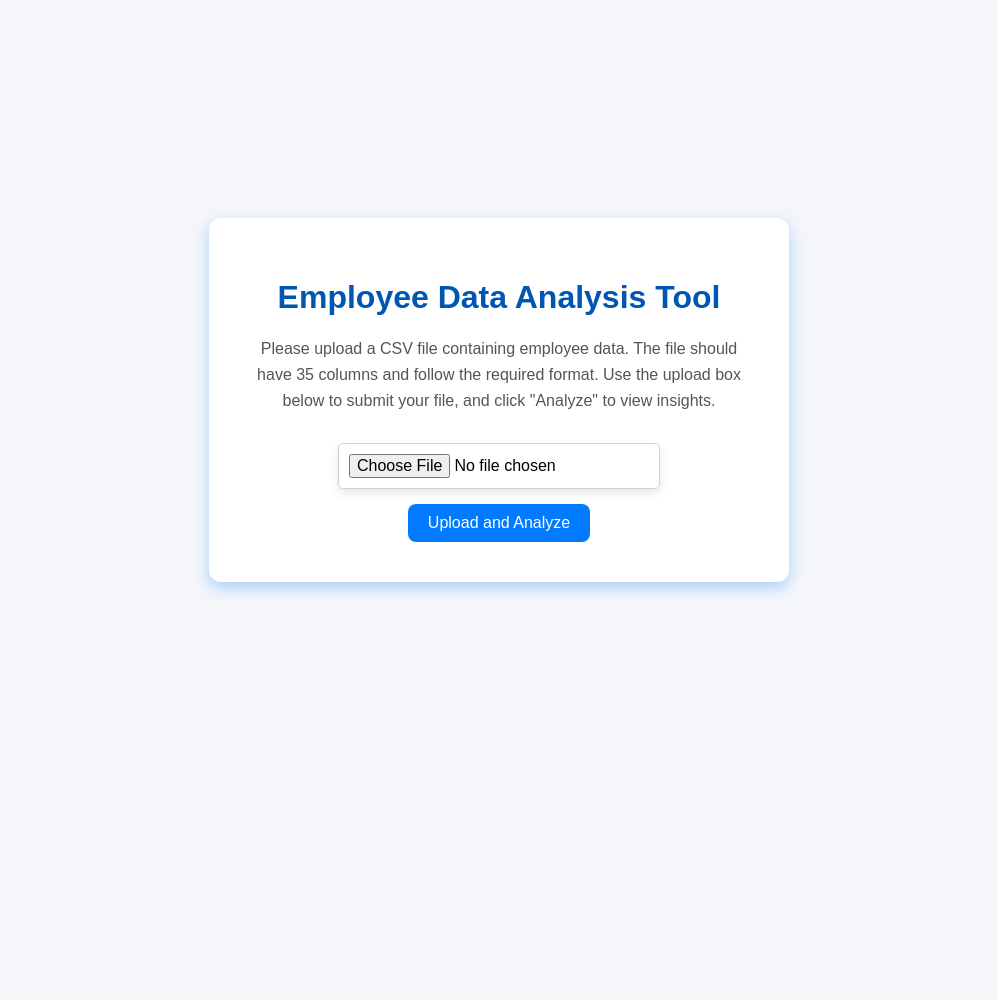
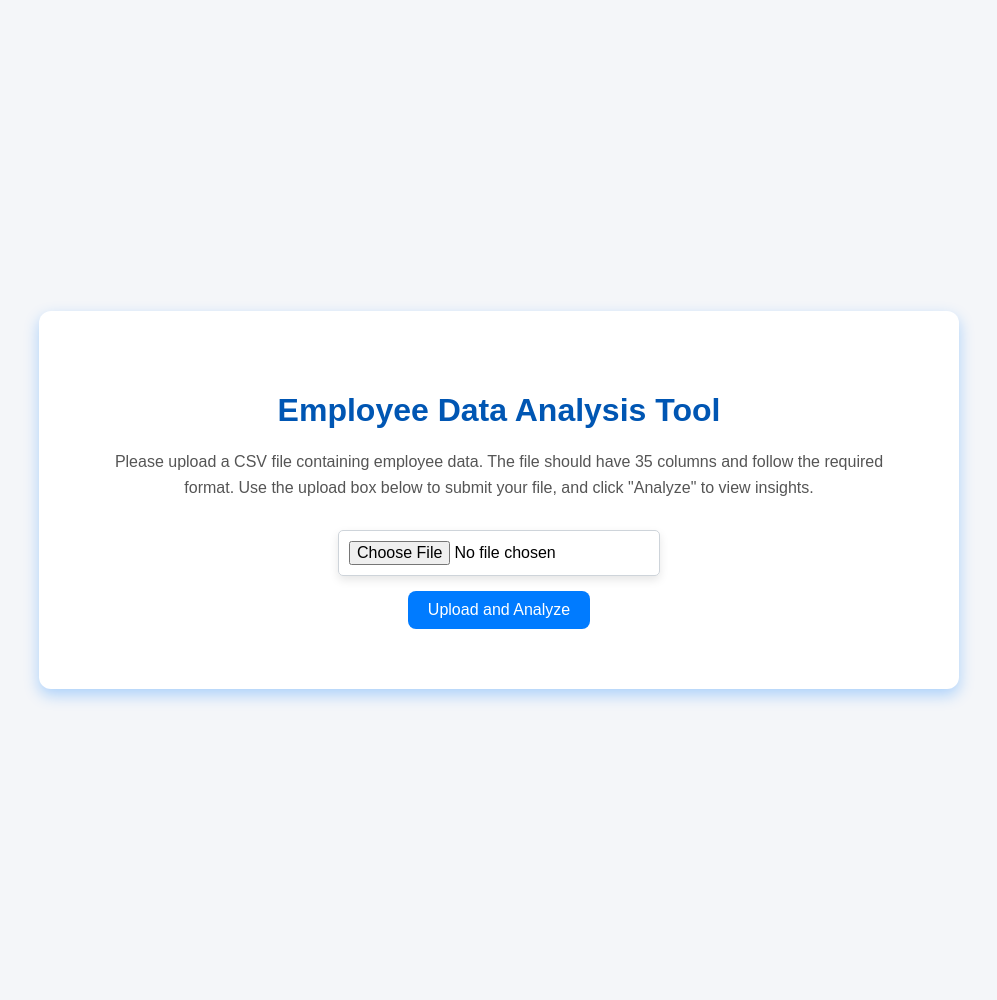
Before and after one commit to shivapaknegar/HR-analysis-app, a Flask app: page / in a window 1280 px wide. Shown: the whole page, without its empty margins (141-1138 px from the left). Before the commit the page ends 595 px from the top, so only its background shows below. Run offline with Flask 3, Linux system fonts and the light colour scheme.

Commit message:
Update style.css

```diff
--- a/static/style.css
+++ b/static/style.css
@@ -16,7 +16,7 @@ body {
     box-shadow: 0px 6px 15px rgba(0, 123, 255, 0.3);
     padding: 40px;
     width: 90%;
-    max-width: 900px;
+    max-width: 1000px;
 }
 
 h1 {
@@ -46,7 +46,7 @@ h1 {
     box-shadow: 0px 4px 10px rgba(0, 0, 0, 0.1);
     padding: 20px;
     text-align: center;
-    width: 150px;
+    width: 100px;
 }
 
 .card h2 {
@@ -121,8 +121,8 @@ h1 {
 
 body {
     font-family: 'Arial', sans-serif;
-    margin: 0;
-    padding: 0;
+    margin: 50px;
+    padding: 50px;
     background-color: #f4f6f9;
     display: flex;
     justify-content: center;
@@ -135,9 +135,9 @@ body {
     background: #ffffff;
     border-radius: 12px;
     box-shadow: 0px 6px 15px rgba(0, 123, 255, 0.3);
-    padding: 40px;
+    padding: 60px;
     width: 90%;
-    max-width: 500px;
+    max-width: 800px;
 }
 
 h1 {
```
